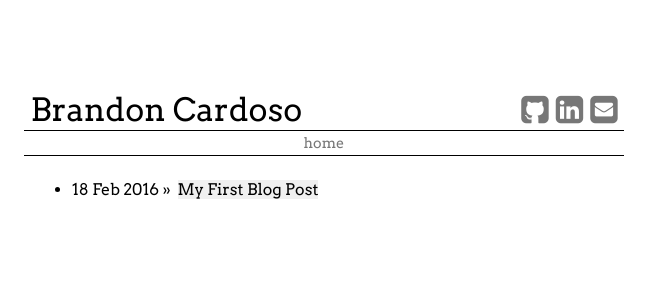
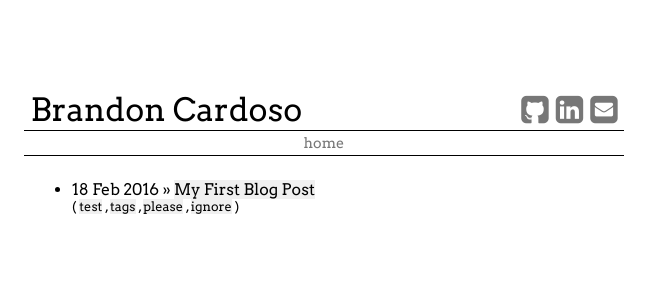
Before and after one commit to brandoncardoso/brandoncardoso.github.io, a Jekyll site: the page built from index.html, in a window 1280 px wide. Shown: the top 300 px of the page, without its empty margins (316-965 px from the left). Built offline with Jekyll 4.4.1, drawn with Linux system fonts in a browser that asks for light colours.

Commit message:
Add post-listing.html, fix category page filtering

```diff
--- /dev/null
+++ b/_includes/post-listing.html
@@ -0,0 +1,11 @@
+<li class="post">
+    {{ post.date | date_to_string }}&nbsp;»&nbsp;<a href="{{ post.url }}">{{ post.title }}</a>
+
+    <ul class="post-categories">
+        ({% for category in post.categories %}
+        <li>
+        <a href="/categories/{{ category }}">{{ category }}</a>
+        </li>
+        {% endfor %})
+    </ul>
+</li>
--- a/index.html
+++ b/index.html
@@ -4,9 +4,6 @@ title: bcardo.so
 ---
 <ul class="posts">
     {% for post in site.posts %}
-        <li>
-            <span>{{ post.date | date_to_string }}<span>&nbsp;»&nbsp;
-                    <a href="{{ post.url }}" title="{{ post.title }}">{{ post.title }}</a>
-        </li>
+        {% include post-listing.html %}
     {% endfor %}
 </ul>
```
Also changed, not shown: _layouts/category_index.html (+5 -2 lines).
